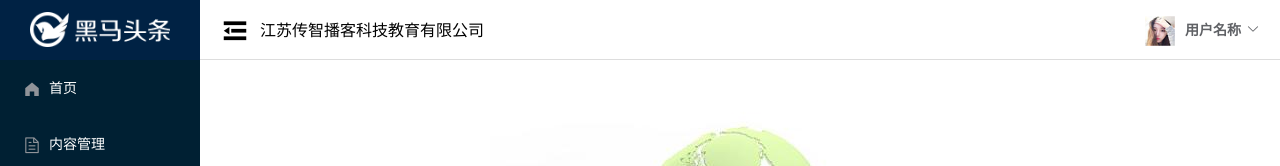
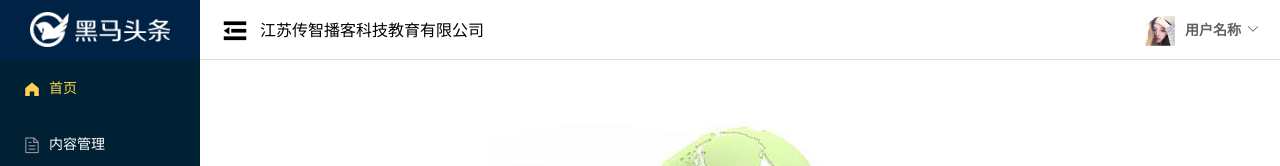
Before and after one commit to cwbzxj999/bh-toutiao-PC, a Vue app: page /#/ in a window 1280 px wide. Shown: the top 166 px of the page. Built offline with nearby package versions, Linux system fonts and the light colour scheme.

Commit message:
激活样式index改值补充

```diff
--- a/src/views/home/index.vue
+++ b/src/views/home/index.vue
@@ -4,7 +4,7 @@
     <el-aside :width="isOpen?'200px':'64px'">
       <div class="logo" :class="{smallLogo:!this.isOpen}"></div>
       <el-menu
-        default-active="1"
+        default-active="/"
         background-color="#002033"
         text-color="#fff"
         active-text-color="#ffd04b"
```
